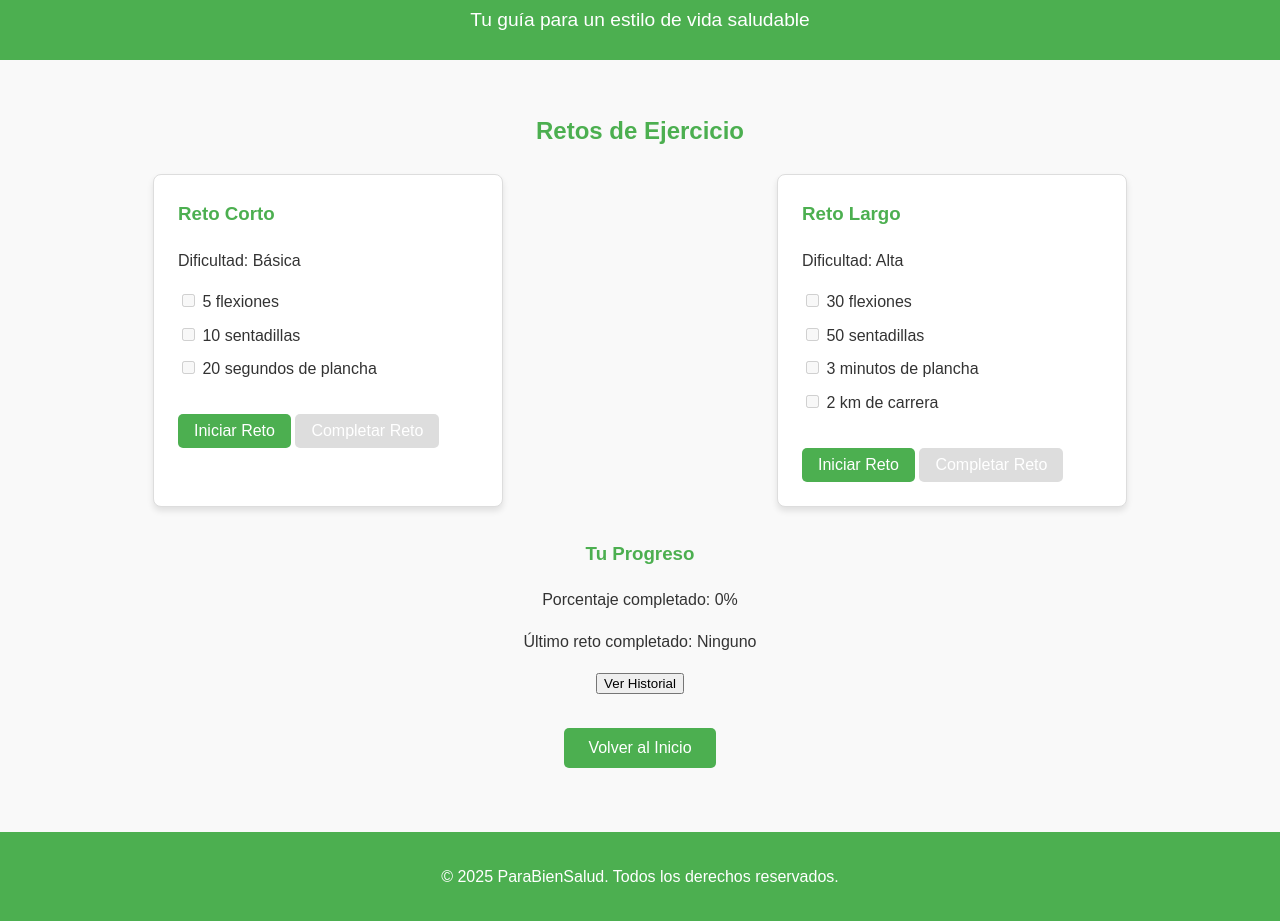
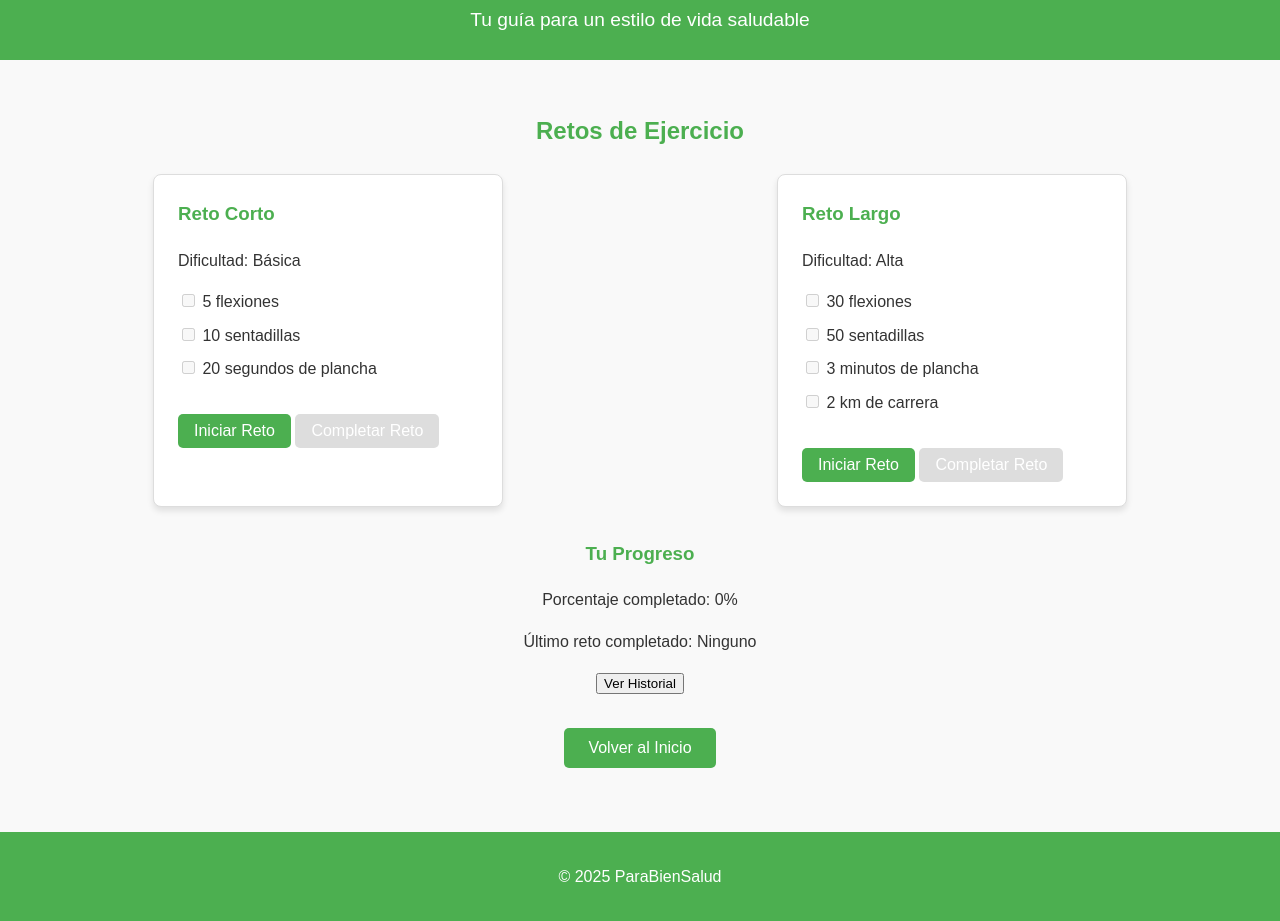
Before and after one commit to ParaBienSalud/parabiensalud.github.io, a plain HTML site: page ejercicios.html in a window 1280 px wide. Shown: the part 83-1004 px from the top of the page. Drawn offline with Linux system fonts and the light colour scheme.

Commit message:
initial commit

```diff
--- a/ejercicios.html
+++ b/ejercicios.html
@@ -57,7 +57,7 @@
   </main>
 
   <footer>
-    <p>© 2025 ParaBienSalud. Todos los derechos reservados.</p>
+    <p>© 2025 ParaBienSalud</p>
   </footer>
 
   <script src="ejercicios.js"></script>
```
Also changed, not shown: index.html (+1 -1 lines), recetario.html (+1 -1 lines), reto.html (+1 -1 lines), salud.html (+1 -1 lines).
